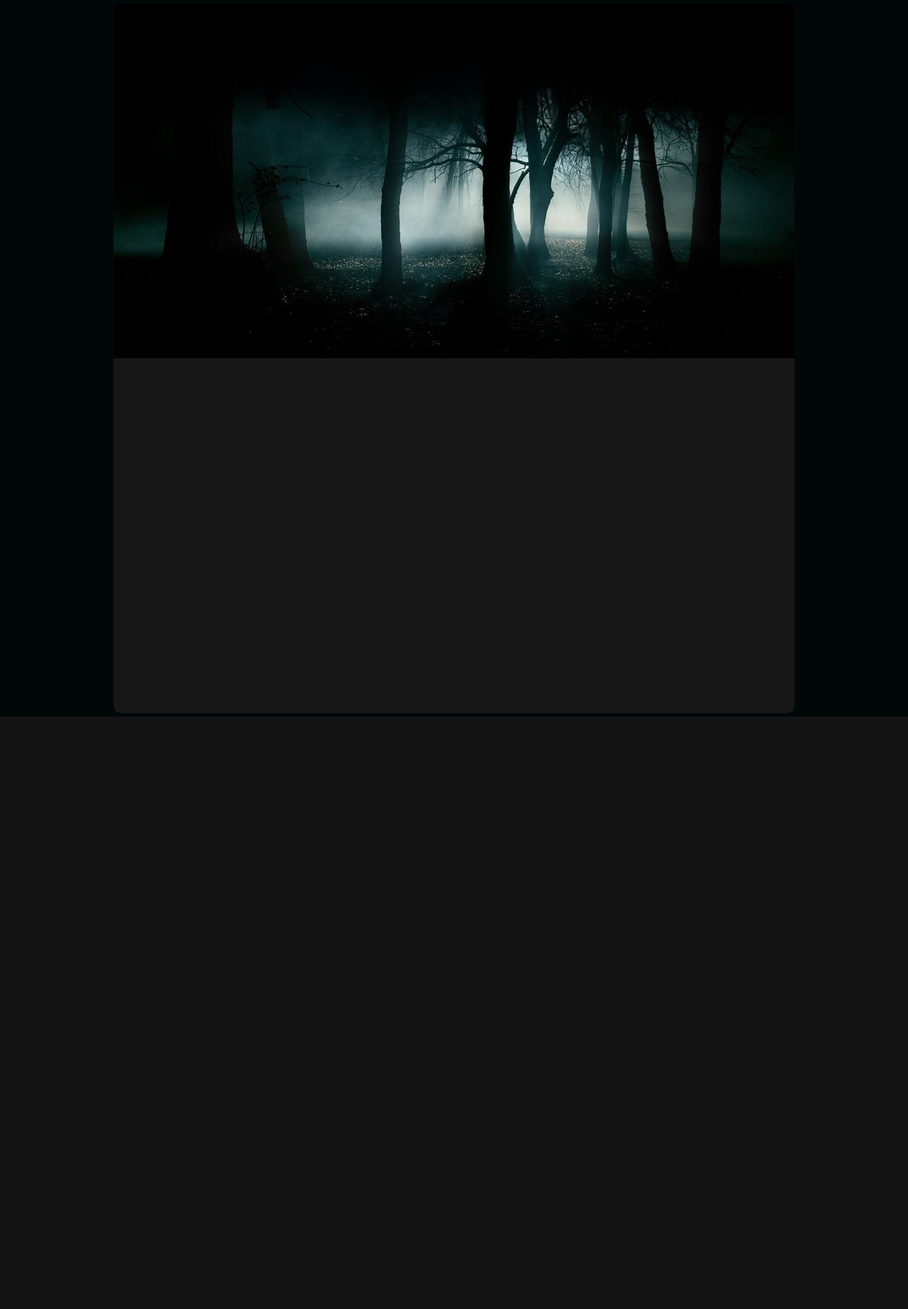
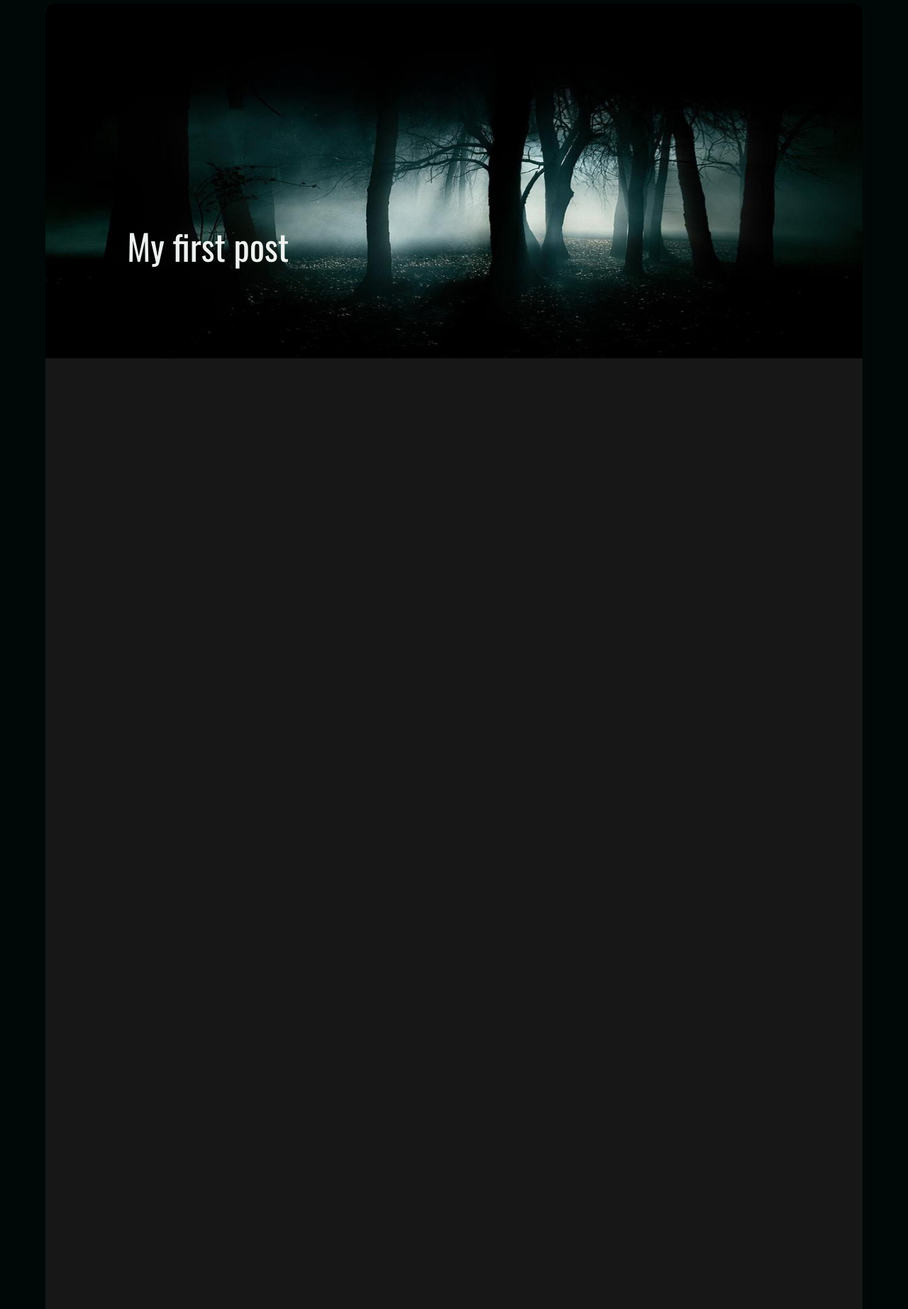
Before and after one commit to Konstantin-create/hacknet_web, a Flask app: page /posts/1 in a window 1280 px wide. Shown: the part 75-1920 px from the top of the page at 71% size. Before the commit the page ends 1085 px from the top, so only its background shows below. Run offline with Flask 2, Linux system fonts and the light colour scheme; data that the repository does not hold is empty; some web fonts are replaced.

Commit message:
worked on post viewer page

```diff
--- a/app/static/css/post_template_style.css
+++ b/app/static/css/post_template_style.css
@@ -1,5 +1,6 @@
 @import url('https://fonts.googleapis.com/css2?family=Noto+Emoji&display=swap');
 @import url('https://fonts.googleapis.com/css2?family=Oswald&display=swap');
+@import url('https://fonts.googleapis.com/css2?family=Oswald:wght@500&display=swap');
 
 * {
     margin: 0;
@@ -72,18 +73,30 @@ main {
 
 .post {
     position: relative;
-    width: 75%;
-    height: 1000px;
+    width: 90%;
+    height: 1000vh;
     background-color: #171717;
     border-radius: 10px;
     margin: 5px auto;
     box-shadow: 5px 5px 5px rgba(23, 23, 23, 0.1);
     box-sizing: border-box;
+    overflow: hidden;
 }
 
 .post-image {
     width: 100%;
     height: 500px;
     overflow: hidden;
-    border-radius: 10px 10px 0      0;
+    border-radius: 10px 10px 0 0;
+    box-shadow: inset 10px 0 20px rgba(255, 255, 255, 0.2);
 }
+
+.post-header {
+    font-family: Oswald, sans-serif;
+    font-weight: 400;
+    font-size: 50px;
+    margin-left: 10%;
+    margin-top: -200px;
+    color: #EDF2EF;
+    max-width: 50%;
+}
--- a/app/templates/post_template.html
+++ b/app/templates/post_template.html
@@ -38,6 +38,7 @@
 </div>
 <div class="post">
     <img src="{{ url_for('static', filename='posts/img/1-2.jpg') }}" alt="" class="post-image" loading="lazy"> <!-- todo: change on image preview -->
+    <h1 class="post-header">My first post</h1>
 </div>
 </body>
 </html>
```
Also changed, not shown: app/data/visits/requests.json (+10 -0 lines).
